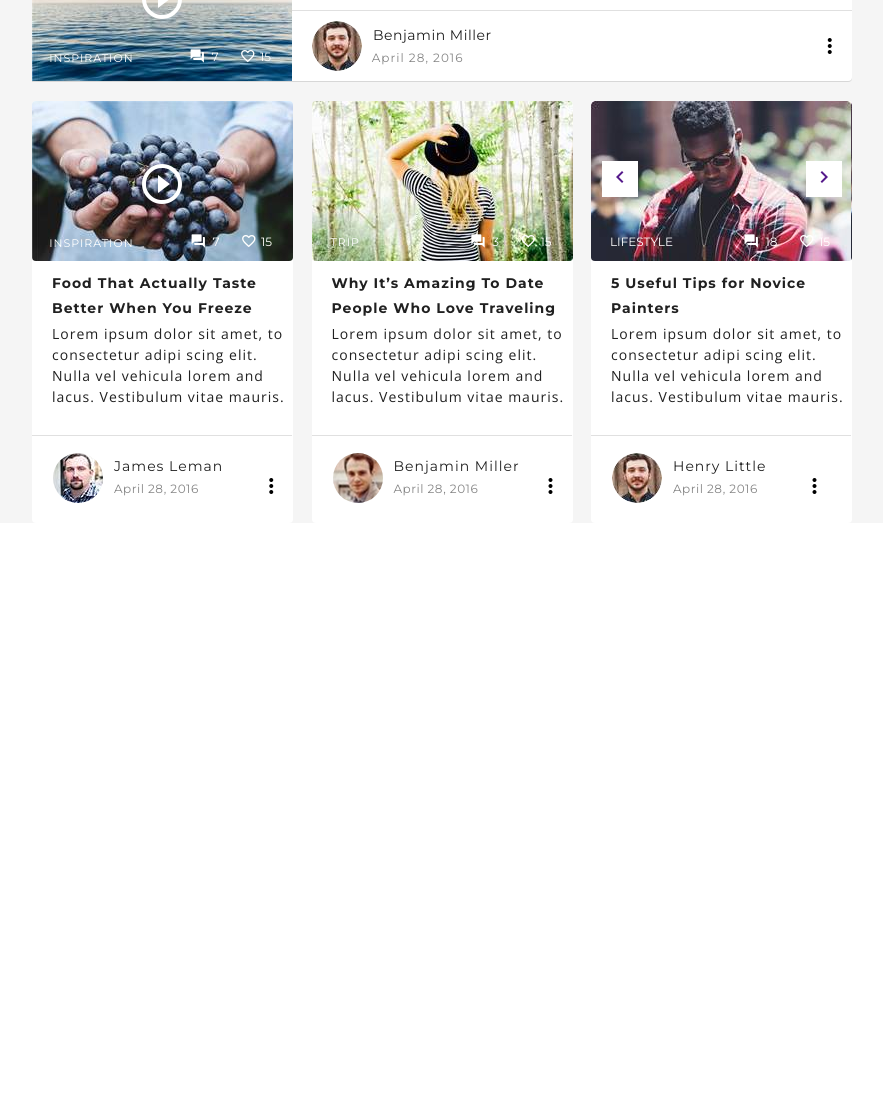
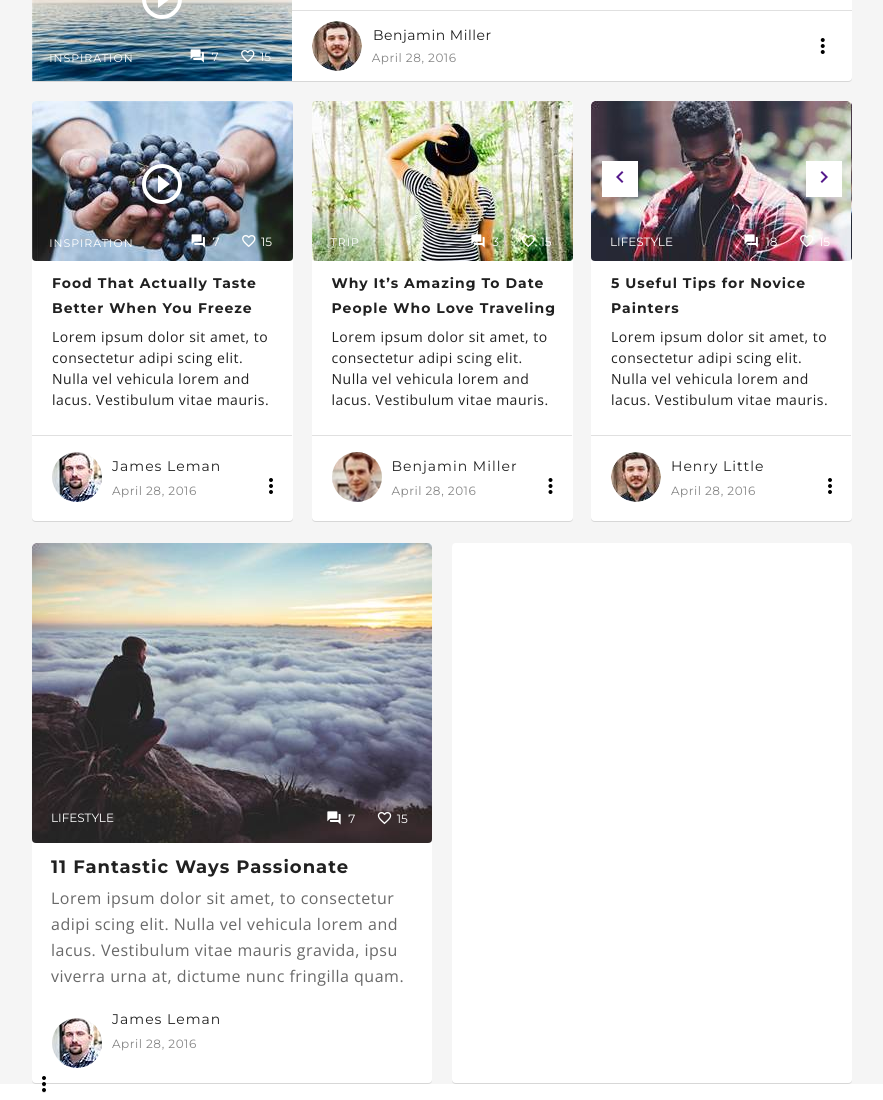
Before and after one commit to vinayfartyal/29Kreativ-TrainningModule, a plain HTML site: page index.html in a window 1280 px wide. Shown: the part 2029-3129 px from the top of the page, without its empty margins (23-906 px from the left). Before the commit the page ends 2552 px from the top, so only its background shows below. Drawn offline with nearby package versions, Linux system fonts and the light colour scheme.

Commit message:
Initial commit

```diff
--- a/index.html
+++ b/index.html
@@ -177,7 +177,7 @@
           <div class="author">Henry Little</div>
         </a>
         <a href="">
-          <div class="date">
+          <div class="date date-and-time-styling">
             Apri 28, 2016 <span class="time"> 10:15 </span>
           </div>
         </a>
@@ -229,7 +229,7 @@
                   play_circle_outline
                 </span></a
               >
-              <div class="lifestyle-logo">LIFESTYLE</div>
+              <div class="lifestyle-logo lifestyle-logo-styling">LIFESTYLE</div>
               <div class="comments-likes-bodyimage">
                 <a href="" class="icon-color forum-icon-container"
                   ><span class="material-icons md-17 forum-icon-margin">
@@ -256,7 +256,7 @@
                 </p>
                 <div class="author-image"></div>
                 <a href="" class="author-name"><span>Henry Little</span></a>
-                <a href="" class="author-date"
+                <a href="" class="author-date date-and-time-styling"
                   ><span>Apri 28, 2016 10:15</span></a
                 >
                 <a href="" class="black-icon-color more_vert_icon"
@@ -299,7 +299,9 @@
               <div class="bottom">
                 <div class="james-image"></div>
                 <a href="" class="author-name"><span>James Leman</span></a>
-                <a href="" class="date"><span>April 28, 2016</span></a>
+                <a href="" class="date date-and-time-styling"
+                  ><span>April 28, 2016</span></a
+                >
                 <a href="" class="black-icon-color more_vert_icon"
                   ><span class="material-icons"> more_vert </span></a
                 >
@@ -342,7 +344,9 @@
               <div class="bottom">
                 <div class="james-second-image"></div>
                 <a href="" class="author-name"><span>James Leman</span></a>
-                <a href="" class="date"><span>April 28, 2016</span></a>
+                <a href="" class="date date-and-time-styling"
+                  ><span>April 28, 2016</span></a
+                >
                 <a href="" class="black-icon-color more_vert_icon"
                   ><span class="material-icons"> more_vert </span></a
                 >
@@ -385,7 +389,9 @@
               <div class="bottom">
                 <div class="benjamin-image"></div>
                 <a href="" class="author-name"><span>Benjamin Miller</span></a>
-                <a href="" class="date"><span>April 28, 2016</span></a>
+                <a href="" class="date date-and-time-styling"
+                  ><span>April 28, 2016</span></a
+                >
                 <a href="" class="black-icon-color more_vert_icon"
                   ><span class="material-icons"> more_vert </span></a
                 >
@@ -427,20 +433,17 @@
                 </p>
               </div>
               <div class="horizontal-line"></div>
-              <div class="author-name-date-time">
               <div class="james-lamen-image"></div>
-                <div class="name-date-and-time">
-                  <a href="">
-                    <div class="name">James Leman</div>
+              <a href="" class="name">
+                <div>James Leman</div>
               </a>
-                  <a href="">
-                    <div class="dateandtime">April 28, 2016</div>
+              <a href="" class="dateandtime date-and-time-styling">
+                <div>April 28, 2016</div>
               </a>
-                </div>
-                <a href="" class="black-icon-color"
-                  ><span class="material-icons more_vert"> more_vert </span></a
+
+              <a href="" class="black-icon-color more_vert"
+                ><span class="material-icons"> more_vert </span></a
               >
-              </div>
             </div>
             <div class="second-blog">
               <div class="girl-hat-image">
@@ -470,22 +473,17 @@
                 </p>
               </div>
               <div class="horizontal-line"></div>
-              <div class="author-name-date-time">
               <div class="miller-image"></div>
-                <div class="name-date-and-time">
               <a href="">
                 <div class="name">Benjamin Miller</div>
               </a>
-                  <a href="">
-                    <div class="dateandtime">April 28, 2016</div>
+              <a href="" class="dateandtime date-and-time-styling">
+                <div>April 28, 2016</div>
               </a>
-                </div>
-                <a href="" class="black-icon-color"
-                  ><span class="material-icons second_more_vert">
-                    more_vert
-                  </span></a
+
+              <a href="" class="black-icon-color more_vert"
+                ><span class="material-icons"> more_vert </span></a
               >
-              </div>
             </div>
             <div class="third-blog">
               <div class="black-guy-image">
@@ -505,7 +503,7 @@
                     >
                   </div>
                 </div>
-                <span class="life-logo">LIFESTYLE</span>
+                <span class="life-logo lifestyle-logo-styling">LIFESTYLE</span>
                 <div class="comment-like">
                   <a href="" class="icon-color forum-icon-container"
                     ><span class="material-icons md-16 forum-icon-margin">
@@ -529,21 +527,58 @@
                 </p>
               </div>
               <div class="horizontal-line"></div>
-              <div class="author-name-date-time">
               <div class="henry-little-image"></div>
-                <div class="name-date-and-time">
-                  <a href="">
-                    <div class="name">Henry Little</div>
+              <a href="" class="name">
+                <div>Henry Little</div>
               </a>
-                  <a href="">
-                    <div class="dateandtime">April 28, 2016</div>
+              <a href="" class="dateandtime date-and-time-styling">
+                <div>April 28, 2016</div>
               </a>
-                </div>
-                <a href="" class="black-icon-color"
-                  ><span class="material-icons more_vert"> more_vert </span></a
+              <a href="" class="black-icon-color more_vert"
+                ><span class="material-icons"> more_vert </span></a
               >
             </div>
           </div>
+          <div class="two-container dsp-flex-jst-spc">
+            <div class="first-container">
+              <div class="cloud9-image">
+                <div class="life-style-logo lifestyle-logo-styling">
+                  LIFESTYLE
+                </div>
+                <div class="comments-likes-bodyimage">
+                  <a href="" class="icon-color forum-icon-container"
+                    ><span class="material-icons md-16 forum-icon-margin">
+                      forum
+                    </span>
+                    <span class="seven">7</span>
+                  </a>
+                  <a href="" class="icon-color">
+                    <span class="material-icons md-16"> favorite_border </span>
+                    <span class="fifteen">15</span>
+                  </a>
+                </div>
+              </div>
+              <div class="content">
+                <h4 class="heading">11 Fantastic Ways Passionate</h4>
+                <p class="paragraph">
+                  Lorem ipsum dolor sit amet, to consectetur adipi scing elit.
+                  Nulla vel vehicula lorem and lacus. Vestibulum vitae mauris
+                  gravida, ipsu viverra urna at, dictume nunc fringilla quam.
+                </p>
+              </div>
+              <div class="james-lamen-image"></div>
+              <a href="" class="name">
+                <div>James Leman</div>
+              </a>
+              <a href="" class="dateandtime date-and-time-styling">
+                <div>April 28, 2016</div>
+              </a>
+
+              <a href="" class="black-icon-color more_vert"
+                ><span class="material-icons"> more_vert </span></a
+              >
+            </div>
+            <div class="second-container"></div>
           </div>
         </div>
       </div>
--- a/style.css
+++ b/style.css
@@ -479,11 +479,14 @@ div.like {
 .lifestyle-logo {
   width: 61px;
   height: 9px;
-  font-size: 11px;
+  margin-top: 144px;
+  margin-left: 18px;
+}
+
+.lifestyle-logo-styling {
+  font-size: 12px;
   color: #ffffff;
   font-weight: 400;
-  margin-top: 144px;
-  margin-left: 18px;
 }
 
 .forum-icon-margin {
@@ -571,9 +574,12 @@ div.like {
   position: relative;
   top: 5px;
   right: 32px;
+}
+
+.date-and-time-styling {
   opacity: 0.541;
   font-size: 12px;
-  letter-spacing: 1px;
+  letter-spacing: 0.5px;
   color: #212121;
   font-weight: 400;
 }
@@ -724,22 +730,12 @@ div.like {
   position: relative;
   bottom: 22px;
   right: 28px;
-  opacity: 0.541;
-  font-size: 12px;
-  letter-spacing: 1px;
-  color: #212121;
-  font-weight: 400;
 }
 
 .benjamin-blog .bottom .date {
   position: relative;
   bottom: 22px;
   right: 43px;
-  opacity: 0.541;
-  font-size: 12px;
-  letter-spacing: 1px;
-  color: #212121;
-  font-weight: 400;
 }
 
 .james-leman-blog .bottom .more_vert_icon,
@@ -794,7 +790,7 @@ div.like {
 .three-container {
   display: flex;
   margin-top: 20px;
-  height: 422px;
+  height: 420px;
   display: flex;
   justify-content: space-between;
   background-color: #f5f5f5;
@@ -804,7 +800,7 @@ div.like {
 .three-container .first-blog,
 .three-container .second-blog,
 .three-container .third-blog {
-  /* background-color: white; */
+  filter: drop-shadow(0px 1px 0.5px rgba(0, 0, 0, 0.12));
   width: 261px;
   border-radius: 4px;
   background-color: #ffffff;
@@ -833,10 +829,10 @@ div.like {
 .second-blog .content-part .paragraph,
 .third-blog .content-part .paragraph {
   margin-left: 20px;
-  margin-top: 2px;
+  margin-top: 5px;
   opacity: 0.871;
   font-size: 14px;
-  letter-spacing: 1px;
+  letter-spacing: 0.5px;
   line-height: 21px;
   color: #000000;
   font-weight: 400;
@@ -846,22 +842,17 @@ div.like {
 .first-blog .horizontal-line,
 .second-blog .horizontal-line,
 .third-blog .horizontal-line {
-  margin-top: 28px;
+  margin-top: 25px;
   opacity: 0.122;
   width: 260px;
   height: 1px;
   background-color: #000000;
 }
 
-.first-blog .author-name-date-time,
-.second-blog .author-name-date-time,
-.third-blog .author-name-date-time {
-  display: flex;
-  margin-top: 17px;
-}
-
-.first-blog .author-name-date-time .james-lamen-image {
-  margin-left: 21px;
+.first-blog .james-lamen-image {
+  position: relative;
+  left: 20px;
+  top: 16px;
   background-position: center;
   background-image: url("images/james.jpg");
   width: 50px;
@@ -869,8 +860,21 @@ div.like {
   border-radius: 25px;
 }
 
-.third-blog .author-name-date-time .henry-little-image {
-  margin-left: 21px;
+.second-blog .miller-image {
+  position: relative;
+  left: 20px;
+  top: 16px;
+  background-position: center;
+  background-image: url("images/james_2.jpg");
+  width: 50px;
+  height: 50px;
+  border-radius: 25px;
+}
+
+.third-blog .henry-little-image {
+  position: relative;
+  left: 20px;
+  top: 16px;
   background-position: center;
   background-image: url("images/henry_2.jpg");
   width: 50px;
@@ -878,61 +882,41 @@ div.like {
   border-radius: 25px;
 }
 
-.first-blog .name-date-and-time,
-.second-blog .name-date-and-time,
-.third-blog .name-date-and-time {
-  display: flex;
-  flex-direction: column;
-  margin-left: 11px;
-}
-
 .first-blog .name,
 .second-blog .name,
-.third-blog .name {
+.third-blog .name,
+.two-container .name {
+  position: relative;
+  left: 80px;
+  bottom: 29px;
   opacity: 0.871;
   font-size: 14px;
   letter-spacing: 1px;
-  line-height: 27px;
   color: #000000;
   font-weight: 400;
 }
 
 .first-blog .dateandtime,
 .second-blog .dateandtime,
-.third-blog .dateandtime {
-  opacity: 0.541;
-  font-size: 12px;
-  letter-spacing: 0.5px;
-  line-height: 18px;
-  color: #212121;
-  font-weight: 400;
+.third-blog .dateandtime,
+.two-container .dateandtime {
+  position: relative;
+  left: 80px;
+  bottom: 21px;
 }
 
 .first-blog .more_vert,
 .second-blog .more_vert,
 .third-blog .more_vert {
-  margin-top: 21px;
-  margin-left: 36px;
+  position: fixed;
+  left: 227px;
+  bottom: 19px;
 }
 
 .second-blog .girl-hat-image {
   border-radius: 4px;
   background-image: url("images/girl-with-hat.jpg");
   height: 160px;
-}
-
-.second-blog .author-name-date-time .miller-image {
-  margin-left: 21px;
-  background-position: center;
-  background-image: url("images/james_2.jpg");
-  width: 50px;
-  height: 50px;
-  border-radius: 25px;
-}
-
-.second-blog .second_more_vert {
-  margin-top: 21px;
-  margin-left: 19px;
 }
 
 .third-blog .black-guy-image {
@@ -972,9 +956,6 @@ div.like {
 .third-blog .life-logo {
   top: 93px;
   left: 19px;
-  font-size: 12px;
-  color: #ffffff;
-  font-weight: 400;
   position: relative;
 }
 
@@ -985,3 +966,79 @@ div.like {
   float: right;
   color: #ffffff;
 }
+
+.dsp-flex-jst-spc {
+  display: flex;
+  justify-content: space-between;
+}
+
+.two-container {
+  margin-top: 22px;
+  background-color: #f5f5f5;
+  height: 541px;
+}
+
+.two-container .first-container {
+  width: 400px;
+  height: 540px;
+  border-radius: 4px;
+  filter: drop-shadow(0px 1px 0.5px rgba(0, 0, 0, 0.12));
+  background-color: #ffffff;
+}
+
+.two-container .second-container {
+  width: 400px;
+  height: 540px;
+  border-radius: 4px;
+  filter: drop-shadow(0px 1px 0.5px rgba(0, 0, 0, 0.12));
+  background-color: #ffffff;
+}
+
+.two-container .cloud9-image {
+  height: 300px;
+  border-radius: 4px;
+  background-image: url("images/cloud9.jpg");
+}
+
+.two-container .life-style-logo {
+  position: relative;
+  top: 267px;
+  left: 19px;
+}
+
+.two-container .comments-likes-bodyimage {
+  position: relative;
+  top: 252px;
+  left: 294px;
+}
+
+.two-container .heading {
+  margin-top: 13px;
+  margin-left: 19px;
+  font-size: 18px;
+  letter-spacing: 1px;
+  color: #212121;
+  font-weight: 700;
+}
+
+.two-container .paragraph {
+  margin-top: 7px;
+  margin-left: 19px;
+  font-size: 16px;
+  letter-spacing: 0.5px;
+  line-height: 26px;
+  color: #696969;
+  font-weight: 400;
+  font-family: "Open Sans";
+}
+
+.two-container .james-lamen-image {
+  position: relative;
+  left: 20px;
+  top: 29px;
+  background-position: center;
+  background-image: url("images/james.jpg");
+  width: 50px;
+  height: 50px;
+  border-radius: 25px;
+}
```
Also changed, not shown: images/cloud9.jpg (added), images/girl-studying.jpg (added). Lines whose indentation alone changed are shown as unchanged.
